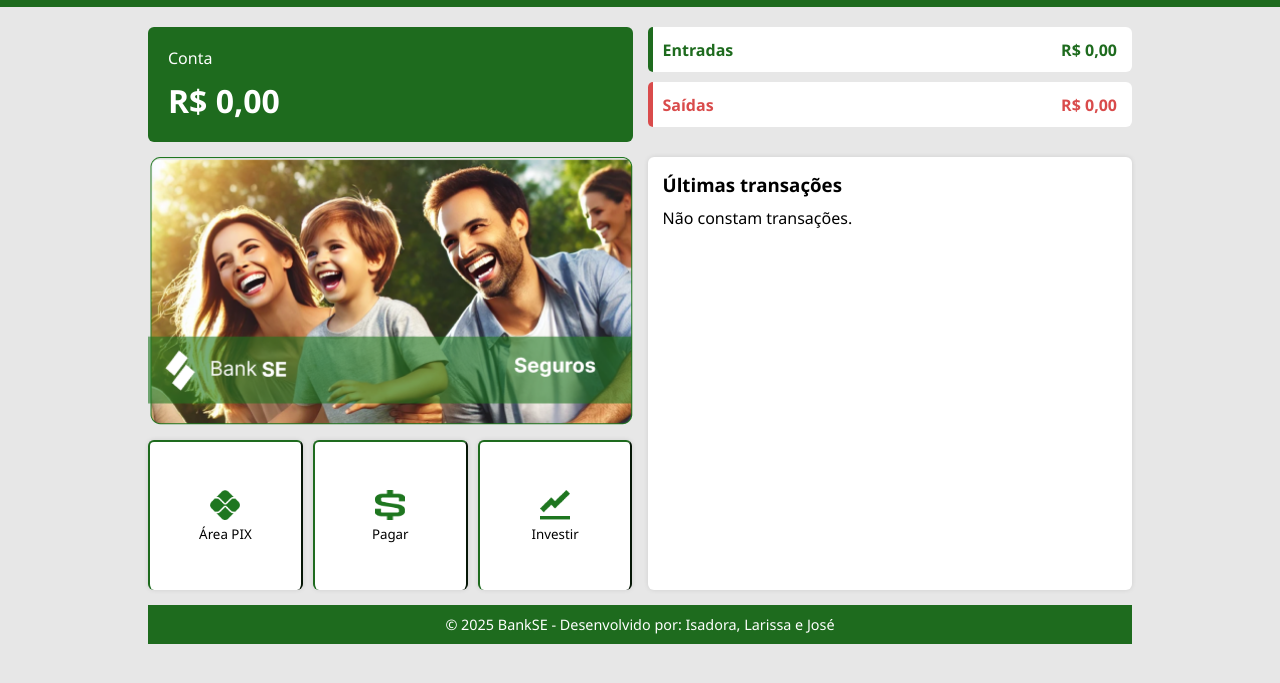
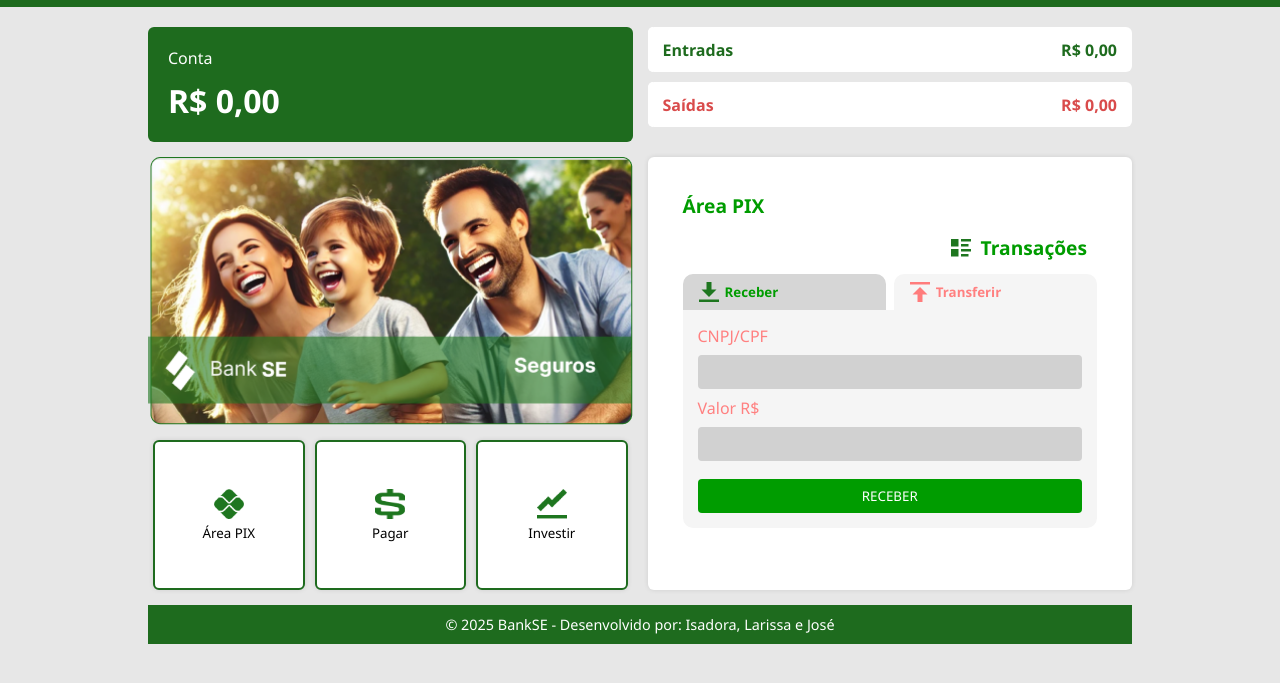
Before and after one commit to Moonjose/UNIT_WebFront_Projetos, a plain HTML site: page ContaDigital/index.html in a window 1280 px wide. Both pictures are taken after a click on the button "Área PIX". Shown: the part 45-728 px from the top of the page. Drawn offline with Linux system fonts and the light colour scheme.

Commit message:
Javascript da UI, melhorias nos estilos e render dinâmico

```diff
--- a/ContaDigital/index.html
+++ b/ContaDigital/index.html
@@ -4,6 +4,7 @@
   <meta charset="UTF-8">
   <title>Bank SE</title>
   <link rel="stylesheet" href="styles.css">
+  <script src="userInterface.js" defer></script>
 </head>
 <body>
   <header class="header">
@@ -40,8 +41,7 @@
     </section>
 
     <section class="transactions-box">
-      <h3>Últimas transações</h3>
-      <p>Não constam transações.</p>
+      <!-- Render dinâmico -->
     </section>
 
      <section class="buttons-box">
--- a/ContaDigital/styles.css
+++ b/ContaDigital/styles.css
@@ -1,3 +1,23 @@
+:root {
+  --color-green-dark: #1e6b1e;
+  --color-green: #009c00;
+  --color-green-soft: #d8f0d8;
+  --color-green-light: #d0ffd0;
+
+  --color-red: #d94b4b;
+  --color-red-light: #ff8080;
+  --color-error: #ff0000;
+
+  --color-gray-bg: #e7e7e7;
+  --color-gray-light: #f5f5f5;
+  --color-gray-mid: #d1d1d1;
+  --color-gray-dark: #d6d6d6;
+
+  --color-white: #ffffff;
+  --color-black: #000000;
+}
+
+/* Reset e base */
 * {
   margin: 0;
   padding: 0;
@@ -6,19 +26,21 @@
 }
 
 body {
-  background-color: #e7e7e7;
+  background-color: var(--color-gray-bg);
 }
 
+/* Header */
 .header {
-  background-color: #1e6b1e;
-  color: white;
+  background-color: var(--color-green-dark);
+  color: var(--color-white);
   padding: 10px 20px;
   display: flex;
   justify-content: space-between;
   align-items: center;
 }
 
-.logo-area {
+.logo-area,
+.user-area {
   display: flex;
   align-items: center;
   gap: 10px;
@@ -29,23 +51,14 @@ body {
   height: 32px;
 }
 
-.logo-text {
-  font-size: 1.2em;
-}
-
-.user-area {
-  display: flex;
-  align-items: center;
-  gap: 10px;
-}
-
 .user-icon {
   width: 30px;
   height: 30px;
-  background: white;
+  background: var(--color-white);
   border-radius: 50%;
 }
 
+/* Layout principal */
 .container {
   max-width: 1024px;
   margin: 20px auto;
@@ -56,14 +69,14 @@ body {
     "banner transactions"
     "buttons transactions";
   grid-template-columns: 1fr 1fr;
-  grid-gap: 15px;
+  gap: 15px;
 }
 
-
+/* Conta */
 .account-box {
   grid-area: account;
-  background-color: #1e6b1e;
-  color: white;
+  background-color: var(--color-green-dark);
+  color: var(--color-white);
   padding: 20px;
   border-radius: 6px;
 }
@@ -77,7 +90,7 @@ body {
   margin-top: 10px;
 }
 
-
+/* Entradas e saídas */
 .summary-box {
   grid-area: summary;
   display: flex;
@@ -87,7 +100,7 @@ body {
 
 .summary-entry,
 .summary-exit {
-  background-color: white;
+  background-color: var(--color-white);
   padding: 10px 15px;
   border-radius: 6px;
   display: flex;
@@ -98,12 +111,7 @@ body {
   height: 45px;
   position: relative;
 }
-.summary-entry p{
-    color: #1e6b1e;
-}
-.summary-exit p{
-    color: #d94b4b;
-}
+
 .summary-entry::before,
 .summary-exit::before {
   content: "";
@@ -115,26 +123,25 @@ body {
   border-radius: 6px 0 0 6px;
 }
 
-.summary-entry::before {
-  background-color: #1e6b1e;
+.summary-entry,
+.summary-entry::before,
+.summary-entry p,
+.summary-entry span {
+  color: var(--color-green-dark);
+  background-color: var(--color-white);
 }
 
-.summary-exit::before {
-  background-color: #d94b4b;
+.summary-exit,
+.summary-exit::before,
+.summary-exit p,
+.summary-exit span {
+  color: var(--color-red);
+  background-color: var(--color-white);
 }
 
-.summary-entry span {
-  color: #1e6b1e;
-}
-
-.summary-exit span {
-  color: #d94b4b;
-}
-
-/* Banner com imagem */
+/* Banner */
 .image-banner {
   grid-area: banner;
-  position: relative;
   border-radius: 6px;
   overflow: hidden;
 }
@@ -144,17 +151,15 @@ body {
   display: block;
 }
 
-
-
+/* Transações */
 .transactions-box {
   grid-area: transactions;
-  background: white;
+  background: var(--color-white);
   border-radius: 6px;
-  padding: 15px;
-  box-shadow: 0 0 5px rgba(0,0,0,0.1);
+  padding: 35px;
+  box-shadow: 0 0 5px rgba(0, 0, 0, 0.1);
   display: flex;
   flex-direction: column;
-  justify-content: flex-start;
   min-height: 100%;
 }
 
@@ -162,22 +167,19 @@ body {
   margin-bottom: 10px;
 }
 
-
+/* Botões principais */
 .buttons-box {
   grid-area: buttons;
   display: flex;
   justify-content: space-between;
-  padding: 0;
   width: 100%;
 }
 
 .buttons-box button {
-  background-color: white;
-  border-bottom: #268a26;
-  border-color: #1e6b1e;
+  background-color: var(--color-white);
+  border: 2px solid var(--color-green-dark);
   border-radius: 6px;
   padding: 10px;
-  text-align: center;
   flex: 1;
   margin: 0 5px;
   height: 150px;
@@ -185,20 +187,13 @@ body {
   flex-direction: column;
   align-items: center;
   justify-content: center;
-  box-shadow: 0 0 5px rgba(0,0,0,0.1);
+  box-shadow: 0 0 5px rgba(0, 0, 0, 0.1);
   transition: background-color 0.3s;
-}
-
-.buttons-box button:first-child {
-  margin-left: 0;
-}
-
-.buttons-box button:last-child {
-  margin-right: 0;
+  text-align: center;
 }
 
 .buttons-box button:hover {
-  background-color: #d8f0d8;
+  background-color: var(--color-green-soft);
 }
 
 .buttons-box img {
@@ -207,13 +202,149 @@ body {
   margin-bottom: 5px;
 }
 
-
+/* Rodapé */
 .footer {
-  background-color: #1e6b1e;
-  color: white;
+  background-color: var(--color-green-dark);
+  color: var(--color-white);
   text-align: center;
   padding: 10px;
   font-size: 0.9em;
   width: 100%;
   grid-column: 1 / -1;
 }
+
+/* Área PIX */
+.pix-area {
+  padding: 16px;
+  margin-top: 20px;
+  border-radius: 8px;
+  border: 1px solid var(--color-green);
+}
+
+.pix-header {
+  display: flex;
+  align-items: center;
+  align-self: flex-end;
+  gap: 10px;
+  margin-bottom: 8px;
+  cursor: pointer;
+  width: fit-content;
+  padding: 5px 10px;
+  border-radius: 6px;
+  transition: background-color 0.2s;
+}
+
+.pix-header:hover {
+  background-color: var(--color-gray-mid);
+}
+
+.pix-header img {
+  width: 20px;
+}
+
+.pix-tabs {
+  display: flex;
+  gap: 8px;
+}
+
+.pix-tabs button {
+  flex: 1;
+  padding: 8px 16px;
+  border: none;
+  background: var(--color-gray-light);
+  cursor: pointer;
+  border-radius: 10px 10px 0 0;
+  display: flex;
+  align-items: center;
+  gap: 6px;
+  font-weight: 600;
+}
+
+.pix-tabs button img {
+  width: 20px;
+  height: 20px;
+  object-fit: contain;
+}
+
+.pix-tabs button.active {
+  background: var(--color-gray-dark);
+}
+
+/* Formulário PIX */
+.pix-form {
+  display: flex;
+  flex-direction: column;
+  gap: 8px;
+  background-color: var(--color-gray-light);
+  padding: 15px;
+  border-radius: 0 0 10px 10px;
+}
+
+.pix-form input {
+  padding: 8px;
+  border-radius: 4px;
+  border: none;
+  background-color: var(--color-gray-mid);
+}
+
+.pix-form .form-buttons {
+  display: flex;
+  gap: 10px;
+  margin-top: 10px;
+}
+
+.pix-form .form-buttons button {
+  flex: 1;
+  padding: 8px;
+  background-color: var(--color-green);
+  color: var(--color-white);
+  border: none;
+  border-radius: 4px;
+  cursor: pointer;
+}
+
+.pix-form .error-msg {
+  color: var(--color-error);
+  font-size: 0.9em;
+}
+
+#tab-receber {
+  color: var(--color-green);
+}
+
+#tab-transferir {
+  color: var(--color-red-light);
+}
+
+/* Utilitários */
+.hidden {
+  display: none;
+}
+
+.label {
+  color: var(--color-red-light);
+}
+
+.section-title {
+  color: var(--color-green);
+  font-size: 1.2rem;
+}
+
+.system-message {
+  text-align: center;
+  margin-top: 40px;
+  color: #333;
+  line-height: 1.5;
+  font-size: 1rem;
+}
+
+/* Input number sem setas */
+input[type=number]::-webkit-inner-spin-button,
+input[type=number]::-webkit-outer-spin-button {
+  -webkit-appearance: none;
+  margin: 0;
+}
+
+input[type=number] {
+  -moz-appearance: textfield;
+}
--- /dev/null
+++ b/ContaDigital/userInterface.js
@@ -0,0 +1,98 @@
+// Seleciona os botões da interface
+const buttons = document.querySelectorAll('.buttons-box button');
+const transactionBox = document.querySelector('.transactions-box');
+
+// Estado inicial: transações vazias
+renderInicioTransacoes();
+
+// HTML da Área PIX
+const pixContent = `
+  <h3 class="section-title">Área PIX</h3>
+  <div class="pix-header" id="btn-voltar-transacoes">
+    <img src="images/transactions_icon.png" />
+    <h4 class="section-title">Transações</h4>
+  </div>
+
+  <div class="pix-tabs">
+    <button id="tab-receber" class="active">
+      <img src="images/receive_icon.png" alt="Receber" />
+      Receber
+    </button>
+    <button id="tab-transferir">
+      <img src="images/transfer_icon.png" alt="Transferir" />
+      Transferir
+    </button>
+  </div>
+
+  <div id="form-receber" class="pix-form">
+    <label class="label">CNPJ/CPF</label>
+    <input type="text" id="cpf-receber">
+
+    <label class="label">Valor R$</label>
+    <input type="text" id="valor-receber">
+
+    <p class="error-msg hidden">Todos os campos devem ser preenchidos!</p>
+
+    <div class="form-buttons">
+      <button id="btn-receber">RECEBER</button>
+    </div>
+  </div>
+
+  <div id="form-transferir" class="pix-form hidden">
+    <label class="label">Chave PIX</label>
+    <input type="text" id="chave-transferir">
+
+    <label class="label">Valor R$</label>
+    <input type="number" id="valor-transferir">
+
+    <p class="error-msg hidden">Todos os campos devem ser preenchidos!</p>
+
+    <div class="form-buttons">
+      <button id="btn-transferir">TRANSFERIR</button>
+    </div>
+  </div>
+`;
+
+// Mostra a tela inicial de transações vazias
+function renderInicioTransacoes() {
+  transactionBox.innerHTML = `
+    <h3 class="section-title">Últimas transações</h3>
+    <p class="system-message">Não constam transações.</p>
+  `;
+}
+
+// Mostra mensagem de sistema indisponível
+function renderIndisponivel(titulo) {
+  transactionBox.innerHTML = `
+    <h3 class="section-title">${titulo}</h3>
+    <p class="system-message">Sistema indisponível.<br>Tente novamente mais tarde.</p>
+  `;
+}
+
+// Renderiza a área PIX e ativa eventos internos
+function renderPix() {
+  transactionBox.innerHTML = pixContent;
+
+  // Alternância entre abas
+  document.getElementById('tab-receber').addEventListener('click', () => {
+    document.getElementById('form-receber').classList.remove('hidden');
+    document.getElementById('form-transferir').classList.add('hidden');
+    document.getElementById('tab-receber').classList.add('active');
+    document.getElementById('tab-transferir').classList.remove('active');
+  });
+
+  document.getElementById('tab-transferir').addEventListener('click', () => {
+    document.getElementById('form-transferir').classList.remove('hidden');
+    document.getElementById('form-receber').classList.add('hidden');
+    document.getElementById('tab-transferir').classList.add('active');
+    document.getElementById('tab-receber').classList.remove('active');
+  });
+
+  // Botão de "voltar"
+  document.getElementById('btn-voltar-transacoes').addEventListener('click', renderInicioTransacoes);
+}
+
+// Liga os botões aos respectivos renders
+buttons[0].addEventListener('click', renderPix); // Área PIX
+buttons[1].addEventListener('click', () => renderIndisponivel("Pagar")); // Pagar
+buttons[2].addEventListener('click', () => renderIndisponivel("Investir")); // Investir
```
Also changed, not shown: ContaDigital/images/receive_icon.png (added), ContaDigital/images/transactions_icon.png (added), ContaDigital/images/transfer_icon.png (added).
